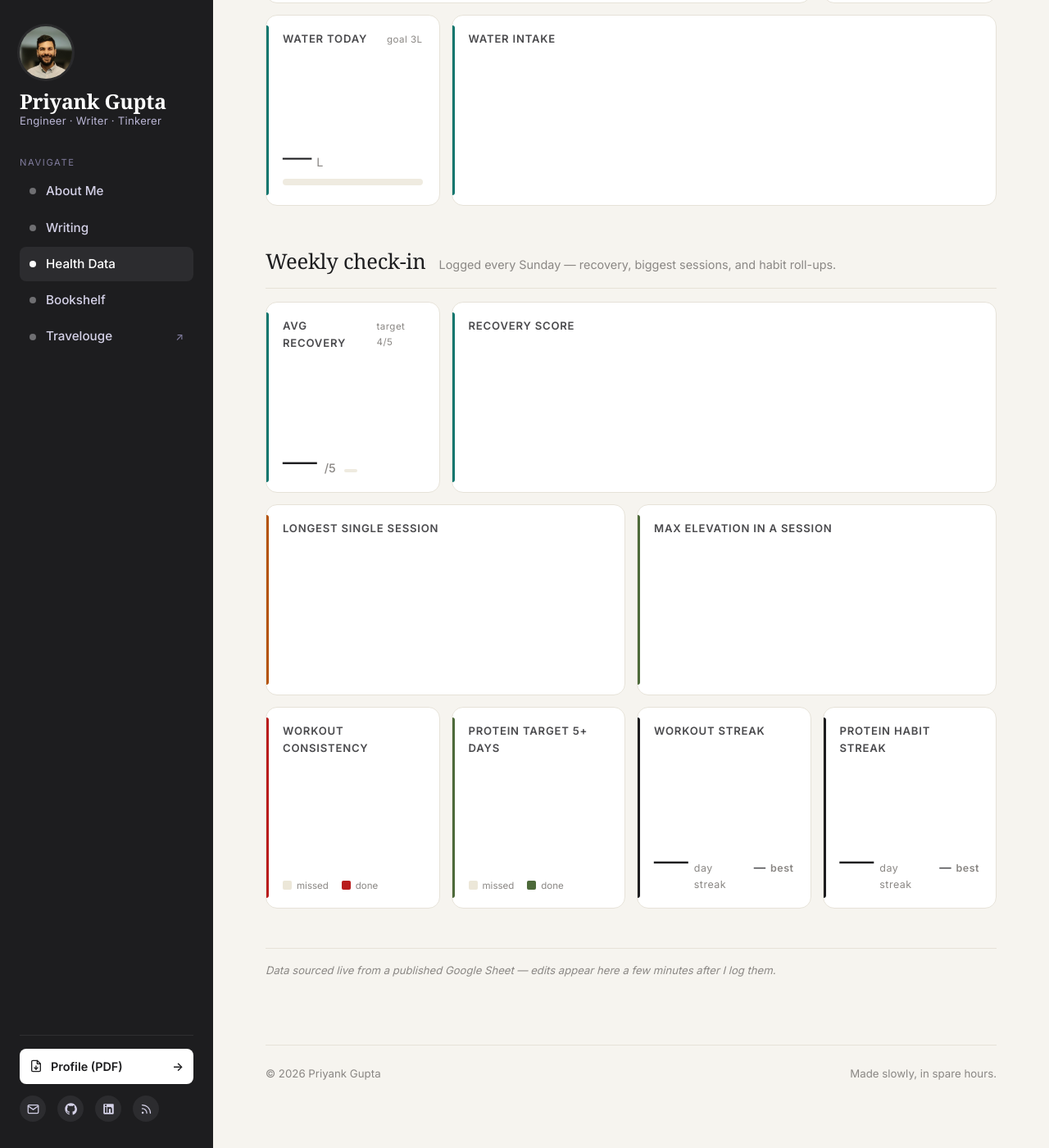
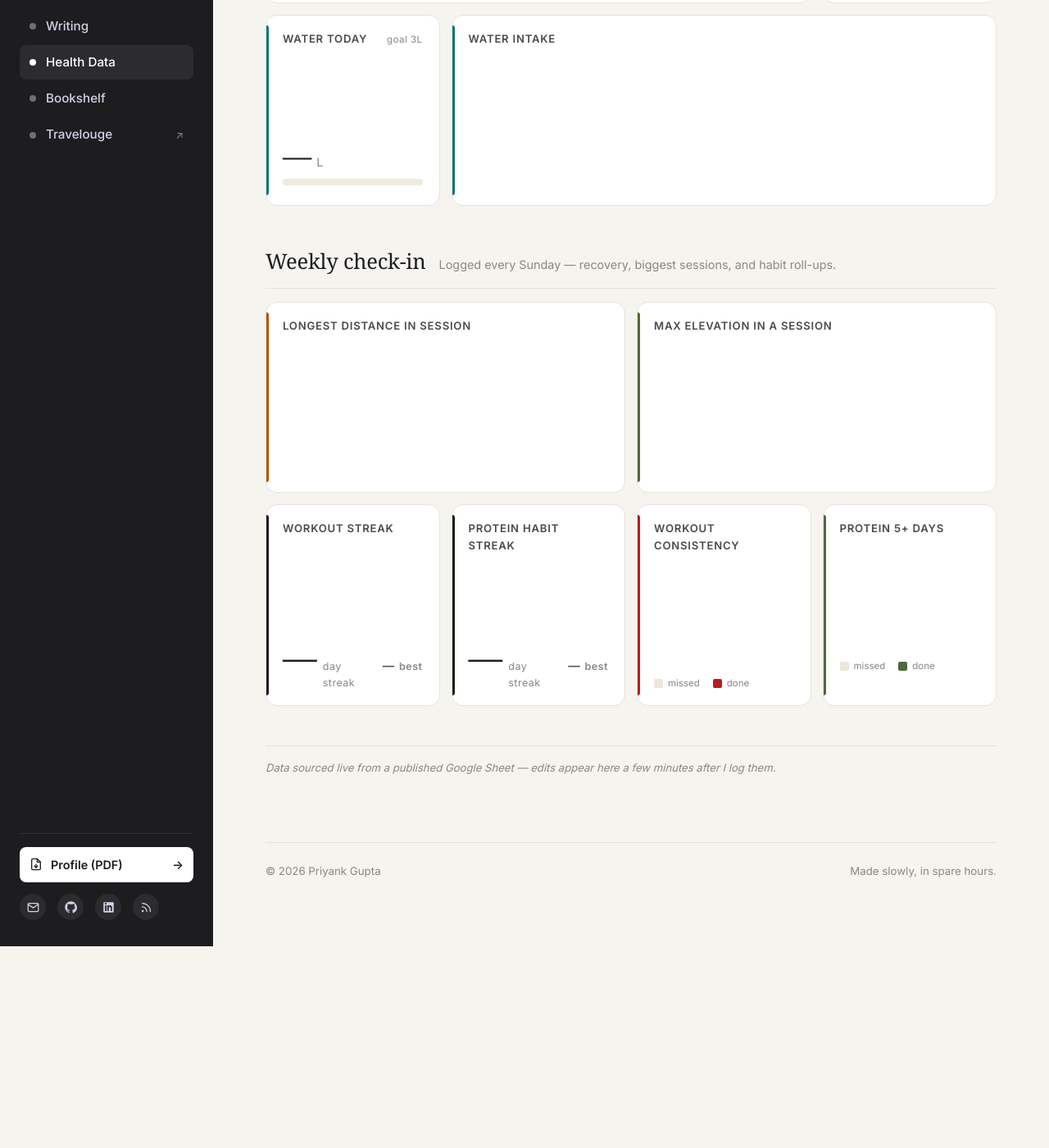
Before and after one commit to priyaaank/priyaaank.github.io, a Jekyll site: the page built from _pages/health-dashboard.md, in a window 1280 px wide and 1400 px high, scrolled down 2801 px. Shown: the whole window at 82% size. Built offline with Jekyll 4.4.1, drawn with Linux system fonts in a browser that asks for light colours; some web fonts are replaced; after the commit the page ends 3955 px from its top, so only the background shows below that; some of the changed text lies outside the part shown.

Commit message:
Restructured widgets

```diff
--- a/_data/health/widgets.yml
+++ b/_data/health/widgets.yml
@@ -51,17 +51,17 @@ sections:
     widgets:
 
       - type:     consistency
-        title:    Workout
+        title:    Daily Workout
         metric:   workout_daily
         cadence:  daily
-        color:    amber
+        color:    teal
         span:     2
 
       - type:     consistency
-        title:    Walking > 5kms
-        metric:   walk_daily_5kms
+        title:    Daily Walking
+        metric:   walk_daily
         cadence:  daily
-        color:    amber
+        color:    teal
         span:     2
 
   - id: body
@@ -274,25 +274,8 @@ sections:
     title: Weekly check-in
     description: Logged every Sunday — recovery, biggest sessions, and habit roll-ups.
     widgets:
-      - type:     stat
-        title:    Avg recovery
-        metric:   recovery
-        unit:     /5
-        decimals: 1
-        target:   4
-        color:    teal
-
-      - type:     line
-        title:    Recovery score
-        metric:   recovery
-        decimals: 1
-        target:   4
-        cadence:  weekly
-        color:    teal
-        span:     3
-
       - type:     bar
-        title:    Longest single session
+        title:    Longest distance in session
         metric:   longest_session_km
         unit:     km
         decimals: 1
@@ -309,18 +292,6 @@ sections:
         color:    sage
         span:     2
 
-      - type:     consistency
-        title:    Workout consistency
-        metric:   workout_done_5days
-        cadence:  weekly
-        color:    rose
-
-      - type:     consistency
-        title:    Protein target 5+ days
-        metric:   protein_5days
-        cadence:  weekly
-        color:    sage
-
       - type:     streak
         title:    Workout streak
         metric:   workout_done_5days
@@ -330,3 +301,15 @@ sections:
         title:    Protein habit streak
         metric:   protein_5days
         cadence:  weekly
+
+      - type:     consistency
+        title:    Workout consistency
+        metric:   workout_done_5days
+        cadence:  weekly
+        color:    rose
+
+      - type:     consistency
+        title:    Protein 5+ days
+        metric:   protein_5days
+        cadence:  weekly
+        color:    sage
```
